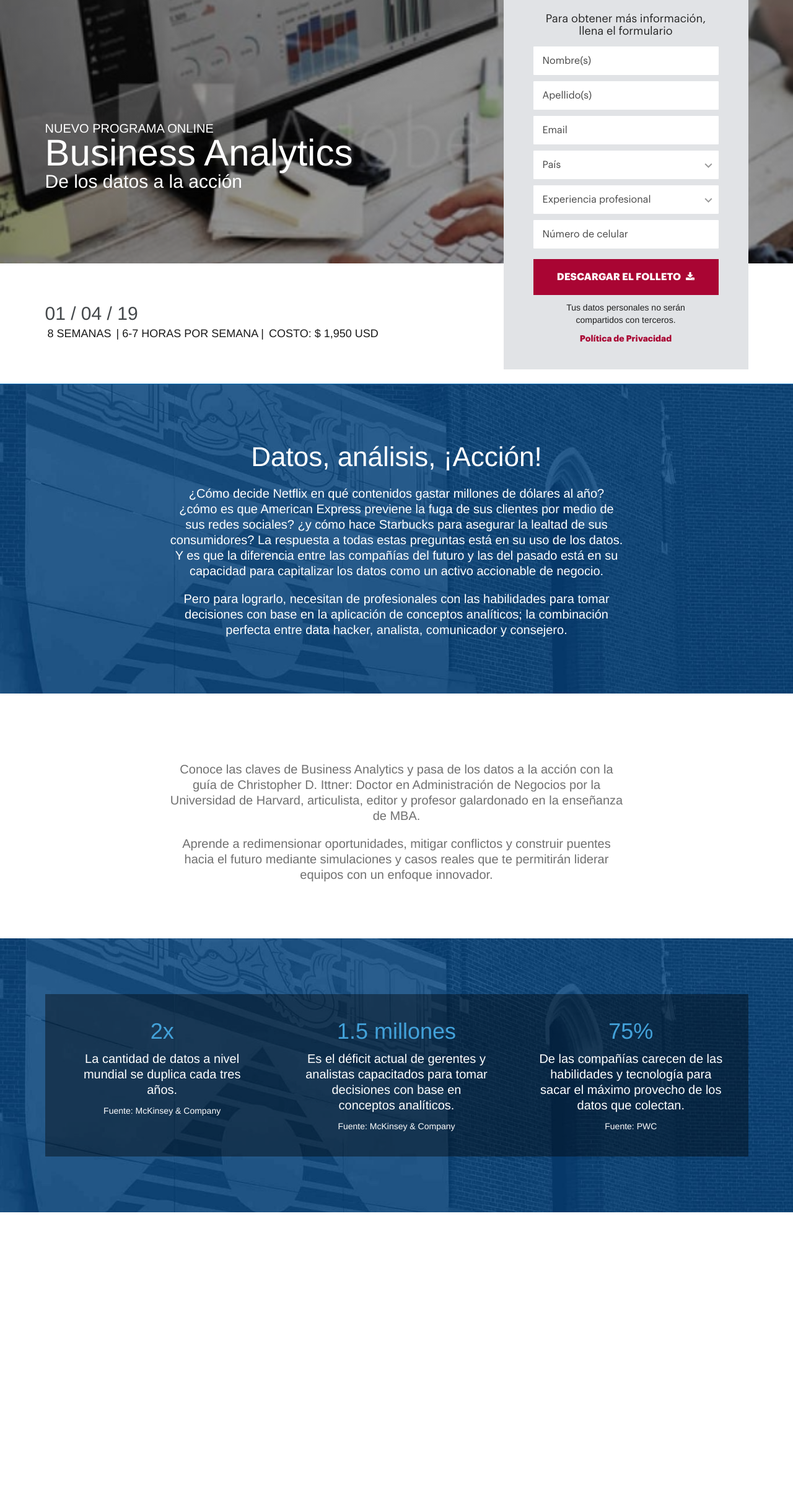
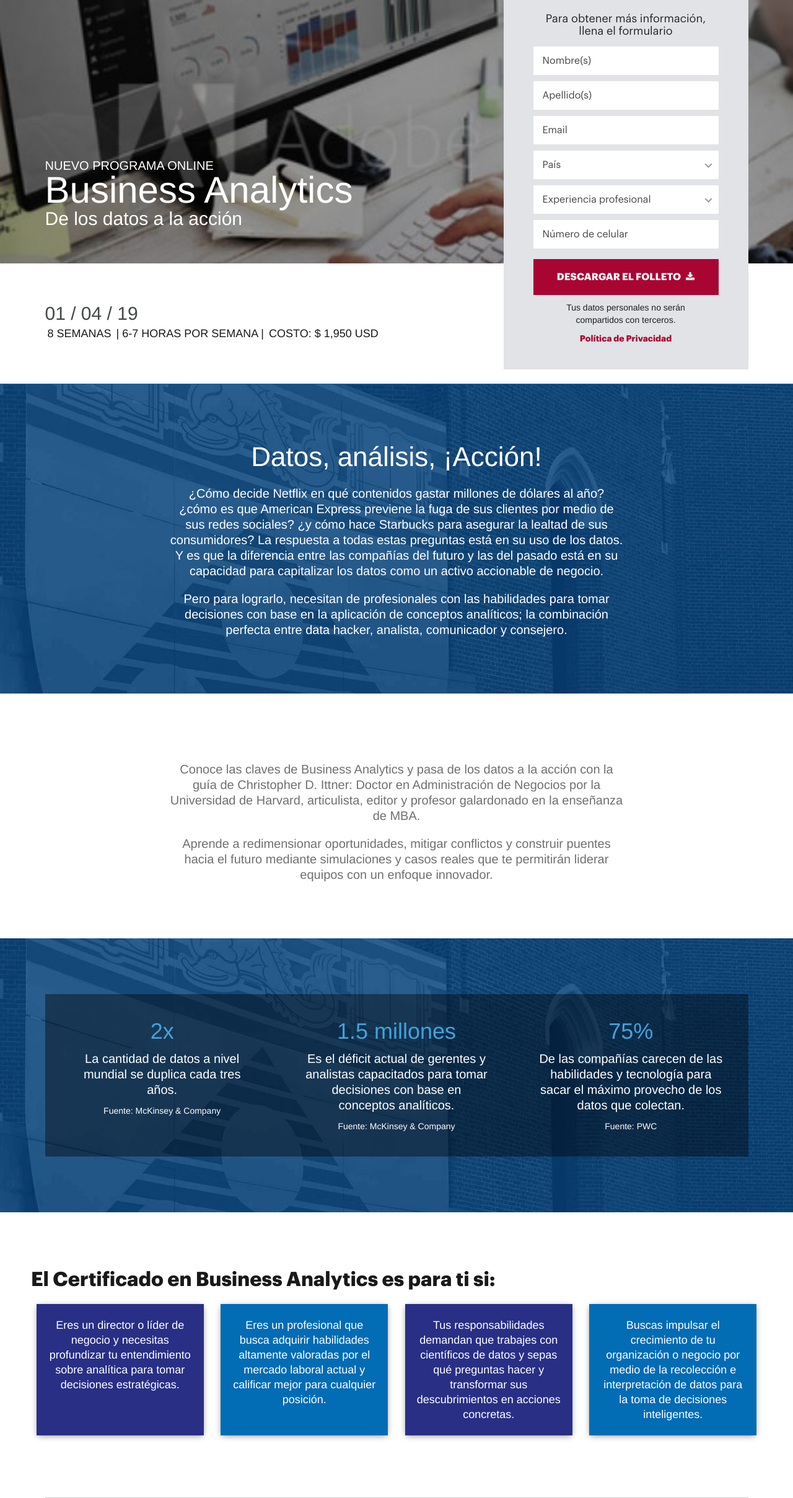
Before and after one commit to INTOconsultancy/WHARTHON-LP, a PHP site: page / in a window 1280 px wide. Shown: the part 131-2548 px from the top of the page at 62% size. Before the commit the page ends 2087 px from the top, so only its background shows below. Run offline with PHP 8.4, Linux system fonts and the light colour scheme; some libraries are stand-ins or nearby versions.

Commit message:
Nueva sección de "El certificado..." + animaciones

```diff
--- a/assets/scss/stylesheet.css
+++ b/assets/scss/stylesheet.css
@@ -606,7 +538,7 @@ header {
   .hero-container .hero-data .hero-data-cont {
     position: relative;
     width: 100%;
-    padding: 240px 0 0;
+    padding: 300px 0 0;
     margin: 0 auto;
   }
   .hero-container .hero-data .hero-data-cont div {
@@ -939,4 +836,85 @@ header {
     line-height: 22px;
   }
 }
+.el-certificado-container {
+  width: 100%;
+  padding: 40px 17px;
+  background-color: #ffffff;
+}
+.el-certificado-container hr {
+  width: 100%;
+  display: none;
+  margin: 40px auto 0 !important;
+  max-width: 1135px;
+}
+.el-certificado-container .el-certificado-title {
+  width: 100%;
+  text-align: center;
+  line-height: 36px;
+  margin-bottom: 10px;
+  max-width: 1180px;
+}
+.el-certificado-container .el-certificado-cont {
+  width: 100%;
+  display: flex;
+  flex-wrap: wrap;
+  align-items: initial;
+  justify-content: center;
+  margin: 0 auto;
+  max-width: 1140px;
+}
+.el-certificado-container .el-certificado-cont .el-certificado-beneficios {
+  width: 100%;
+  padding: 22px 25px;
+  margin: 10px 5px;
+  max-width: 320px;
+  line-height: 24px;
+  text-align: center;
+  box-shadow: 0 2px 15px -2px gray;
+}
+.el-certificado-container .el-certificado-cont .el-certificado-beneficios:nth-child(even) {
+  background: #026CB5;
+}
+.el-certificado-container .el-certificado-cont .el-certificado-beneficios:nth-child(odd) {
+  background: #282F85;
+}
+
+@media only screen and (min-width: 1024px) {
+  .el-certificado-container {
+    padding: 90px 17px 0;
+  }
+  .el-certificado-container .el-certificado-title {
+    text-align: center;
+    line-height: 38px;
+    margin: 0 auto 10px;
+  }
+  .el-certificado-container .el-certificado-cont {
+    width: 100%;
+    display: flex;
+    flex-wrap: wrap;
+    align-items: initial;
+    justify-content: space-between;
+    margin: 0 auto;
+    max-width: 1190px !important;
+  }
+  .el-certificado-container .el-certificado-cont .el-certificado-beneficios {
+    width: 100%;
+    padding: 22px 15px;
+    margin: 10px auto;
+    max-width: 270px;
+    line-height: 24px;
+    text-align: center;
+    box-shadow: 0 2px 10px -2px gray;
+  }
+  .el-certificado-container hr {
+    display: block;
+    margin: 90px auto 0 !important;
+  }
+}
+@media only screen and (min-width: 1200px) {
+  .el-certificado-title {
+    text-align: left !important;
+  }
+}
+
 /*# sourceMappingURL=stylesheet.css.map */
--- a/assets/scss/stylesheet.scss
+++ b/assets/scss/stylesheet.scss
@@ -574,7 +574,7 @@ header {
             .hero-data-cont {
                 position: relative;
                 width: 100%;
-                padding: 240px 0 0;
+                padding: 300px 0 0;
                 margin: 0 auto;
 
                 div {
@@ -887,3 +887,87 @@ header {
     }
 }
 //
+//SECCIÓN EL CERTIFICADO...
+.el-certificado-container {
+    width: 100%;
+    padding: 40px 17px;
+    background-color: #ffffff;
+    hr {
+        width: 100%;
+        display: none;
+        margin: 40px auto 0 !important;
+        max-width: 1135px;
+    }
+    .el-certificado-title {
+        width: 100%;
+        text-align: center;
+        line-height: 36px;
+        margin-bottom: 10px;
+        max-width: 1180px;
+    }
+    .el-certificado-cont {
+        width: 100%;
+        display: flex;
+        flex-wrap: wrap;
+        align-items: initial;
+        justify-content: center;
+        margin: 0 auto;
+        max-width: 1140px;
+        .el-certificado-beneficios {
+            width: 100%;
+            padding: 22px 25px;
+            margin: 10px 5px;
+            max-width: 320px;
+            line-height: 24px;
+            text-align: center;
+            box-shadow: 0 2px 15px -2px gray;
+            &:nth-child(even) {
+                background: #026CB5;
+            }
+            &:nth-child(odd) {
+                background: #282F85;
+            }
+        }
+    }
+}
+
+@media only screen and (min-width: 1024px) {
+    .el-certificado-container {
+        padding: 90px 17px 0;
+        .el-certificado-media {}
+        .el-certificado-title {
+            text-align: center;
+            line-height: 38px;
+            margin: 0 auto 10px;
+        }
+        .el-certificado-cont {
+            width: 100%;
+            display: flex;
+            flex-wrap: wrap;
+            align-items: initial;
+            justify-content: space-between;
+            margin: 0 auto;
+            max-width: 1190px !important;
+            .el-certificado-beneficios {
+                width: 100%;
+                padding: 22px 15px;
+                margin: 10px auto;
+                max-width: 270px;
+                line-height: 24px;
+                text-align: center;
+                box-shadow: 0 2px 10px -2px gray;
+            }
+        }
+        hr {
+            display: block;
+            margin: 90px auto 0 !important;
+        }
+    }
+}
+
+@media only screen and (min-width: 1200px) {
+    .el-certificado-title {
+        text-align: left !important;
+    }
+}
+//
--- a/index.html
+++ b/index.html
@@ -228,7 +228,79 @@
             </div>
         </div>
     </div>
+    <!-- Sección El Certificado... -->
+    <div class="el-certificado-container">
+        <div class="el-certificado-title grapBo fs32 negro19">
+            El Certificado en Business Analytics es para ti si:
+        </div>
+        <div class="el-certificado-cont">
+            <div class="el-certificado-beneficios fs18 blanco" data-aos="fade-right" data-aos-offset="50"
+                data-aos-delay="100" data-aos-duration="500">
+                Eres un director o líder de
+                negocio y necesitas
+                profundizar tu entendimiento
+                sobre analítica para tomar
+                decisiones estratégicas.
+            </div>
+            <div class="el-certificado-beneficios fs18 blanco" data-aos="fade-right" data-aos-offset="50"
+                data-aos-delay="200" data-aos-duration="500">
+                Eres un profesional que busca
+                adquirir habilidades
+                altamente valoradas por el
+                mercado laboral actual y
+                calificar mejor para cualquier
+                posición.
+            </div>
+            <div class="el-certificado-beneficios fs18 blanco" data-aos="fade-right" data-aos-offset="50"
+                data-aos-delay="300" data-aos-duration="500">
+                Tus responsabilidades
+                demandan que trabajes con
+                científicos de datos y sepas
+                qué preguntas hacer y
+                transformar sus
+                descubrimientos en acciones
+                concretas.
+            </div>
+            <div class="el-certificado-beneficios fs18 blanco" data-aos="fade-right" data-aos-offset="50"
+                data-aos-delay="400" data-aos-duration="500">
+                Buscas impulsar el
+                crecimiento de tu
+                organización o negocio por
+                medio de la recolección e
+                interpretación de datos para
+                la toma de decisiones
+                inteligentes.
+            </div>
+        </div>
+        <hr>
+    </div>
     <footer></footer>
+    <script src="https://unpkg.com/aos@next/dist/aos.js"></script>
+    <script>
+        AOS.init();
+        AOS.init({
+            // Global settings:
+            disable: false, // accepts following values: 'phone', 'tablet', 'mobile', boolean, expression or function
+            startEvent: 'DOMContentLoaded', // name of the event dispatched on the document, that AOS should initialize on
+            initClassName: 'aos-init', // class applied after initialization
+            animatedClassName: 'aos-animate', // class applied on animation
+            useClassNames: false, // if true, will add content of `data-aos` as classes on scroll
+            disableMutationObserver: false, // disables automatic mutations' detections (advanced)
+            debounceDelay: 50, // the delay on debounce used while resizing window (advanced)
+            throttleDelay: 99, // the delay on throttle used while scrolling the page (advanced)
+
+
+            // Settings that can be overridden on per-element basis, by `data-aos-*` attributes:
+            //offset: 120, // offset (in px) from the original trigger point
+            //delay: 0, // values from 0 to 3000, with step 50ms
+            //duration: 400, // values from 0 to 3000, with step 50ms
+            //easing: 'ease', // default easing for AOS animations
+            once: true, // whether animation should happen only once - while scrolling down
+            mirror: false, // whether elements should animate out while scrolling past them
+            anchorPlacement: 'top-bottom', // defines which position of the element regarding to window should trigger the animation
+
+        });
+    </script>
 </body>
 <script src="assets/js/main.js"></script>
 
```
Also changed, not shown: other parts of assets/scss/stylesheet.css (+5 -108 lines), 1 other file. Lines whose indentation alone changed are shown as unchanged.
